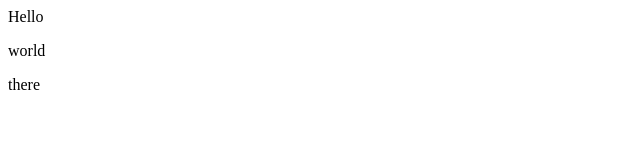
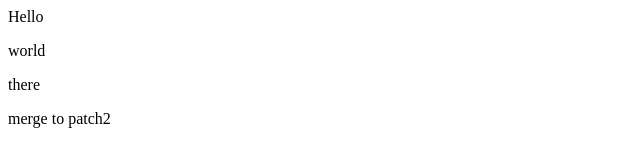
Before and after one commit to iivanof/demo-repo, a plain HTML site: page index.html in a window 1280 px wide. Shown: the whole page, without its empty margins (0-640 px from the left). Drawn offline with Linux system fonts and the light colour scheme.

Commit message:
Updated index.html

```diff
--- a/index.html
+++ b/index.html
@@ -1,3 +1,4 @@
 <div>Hello</div>
 <p>world</p>
 <p>there</p>
+<p>merge to patch2</p>
```
